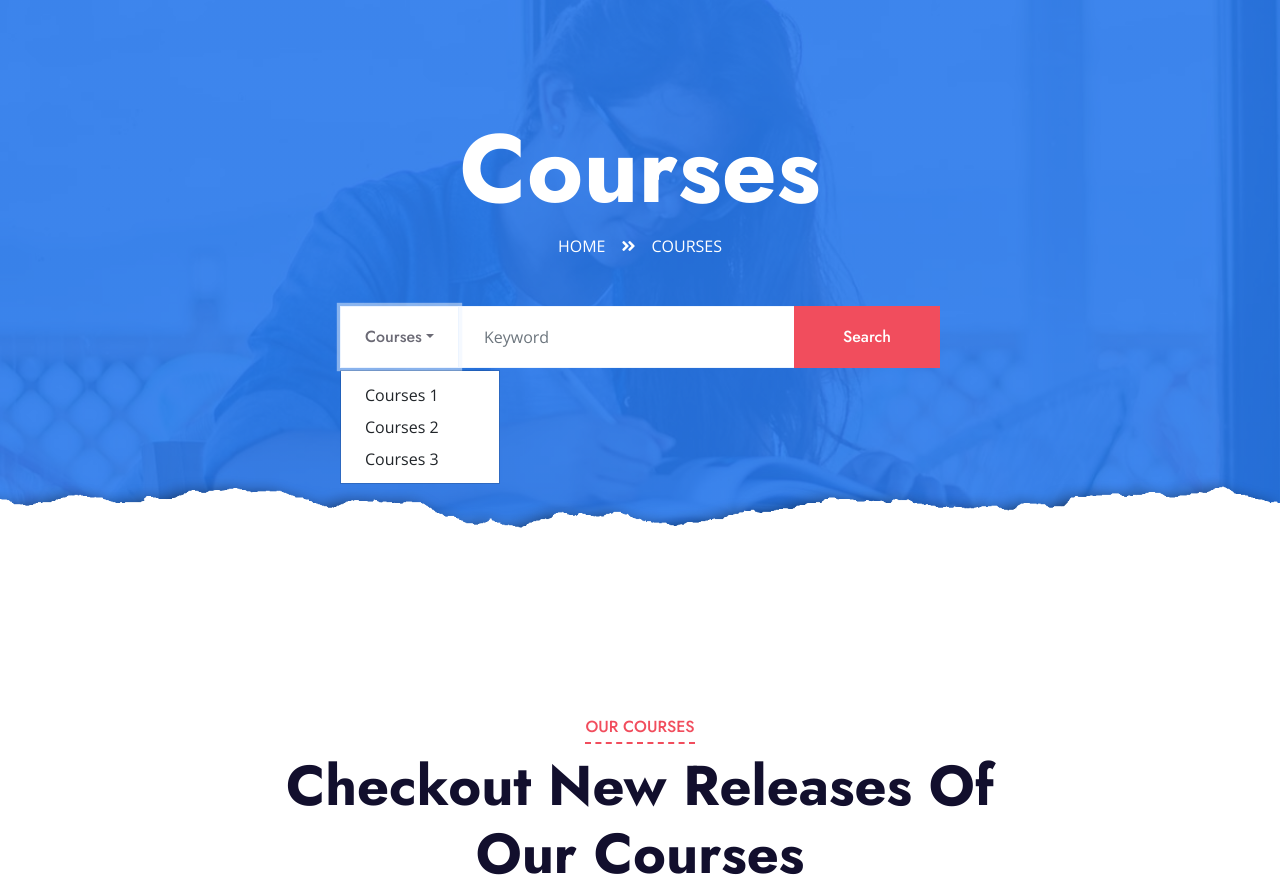
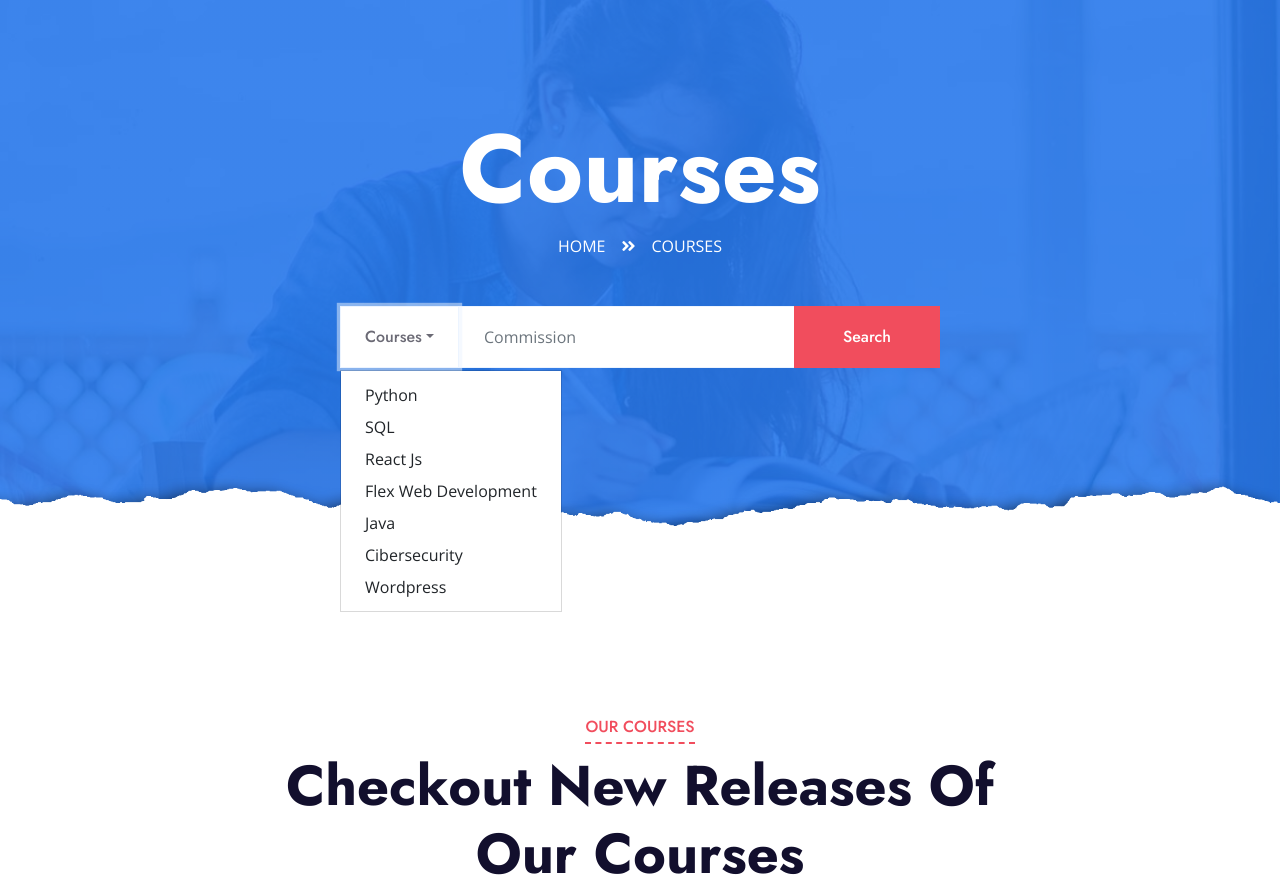
Before and after one commit to CristianPereyraHerrera/Tercera_Pre_Entrega-Cristian-Pereyra, a Django app: page /Edukate/course/ in a window 1280 px wide, after a click on "Courses". Shown: the part 128-1021 px from the top of the page. Run offline with Django 4.2, Linux system fonts and the light colour scheme; some libraries are stand-ins or nearby versions.

```diff
--- a/templates/AppEdukate/course.html
+++ b/templates/AppEdukate/course.html
@@ -43,7 +43,7 @@
         <div class="container text-center py-5">
             <h1 class="text-white display-1">Courses</h1>
             <div class="d-inline-flex text-white mb-5">
-                <p class="m-0 text-uppercase"><a class="text-white" href="">Home</a></p>
+                <p class="m-0 text-uppercase"><a class="text-white" href="{% url '/index' %}">Home</a></p>
                 <i class="fa fa-angle-double-right pt-1 px-3"></i>
                 <p class="m-0 text-uppercase">Courses</p>
             </div>
@@ -53,12 +53,16 @@
                         <button class="btn btn-outline-light bg-white text-body px-4 dropdown-toggle" type="button" data-toggle="dropdown"
                             aria-haspopup="true" aria-expanded="false">Courses</button>
                         <div class="dropdown-menu">
-                            <a class="dropdown-item" href="#">Courses 1</a>
-                            <a class="dropdown-item" href="#">Courses 2</a>
-                            <a class="dropdown-item" href="#">Courses 3</a>
+                            <a class="dropdown-item" href="#">Python</a>
+                            <a class="dropdown-item" href="#">SQL</a>
+                            <a class="dropdown-item" href="#">React Js</a>
+                            <a class="dropdown-item" href="#">Flex Web Development</a>
+                            <a class="dropdown-item" href="#">Java</a>
+                            <a class="dropdown-item" href="#">Cibersecurity</a>
+                            <a class="dropdown-item" href="#">Wordpress</a>
                         </div>
                     </div>
-                    <input type="text" class="form-control border-light" style="padding: 30px 25px;" placeholder="Keyword">
+                    <input type="text" class="form-control border-light" style="padding: 30px 25px;" placeholder="Commission">
                     <div class="input-group-append">
                         <button class="btn btn-secondary px-4 px-lg-5">Search</button>
                     </div>
--- a/templates/index.html
+++ b/templates/index.html
@@ -89,7 +89,7 @@
                     </div>
                     <a href="{% url '/contact' %}" class="nav-item nav-link">Contact</a>
                 </div>
-                <a href="" class="btn btn-primary py-2 px-4 d-none d-lg-block">Join Us</a>
+                <a href="MODOFICAR PARA EL LOGUIN" class="btn btn-primary py-2 px-4 d-none d-lg-block">Join Us</a>
             </div>
         </nav>
     </div>
```
Also changed, not shown: AppEdukate/models.py (+31 -0 lines), AppEdukate/views.py (+20 -0 lines), AppEdukate/migrations/0001_initial.py (added), db.sqlite3.
